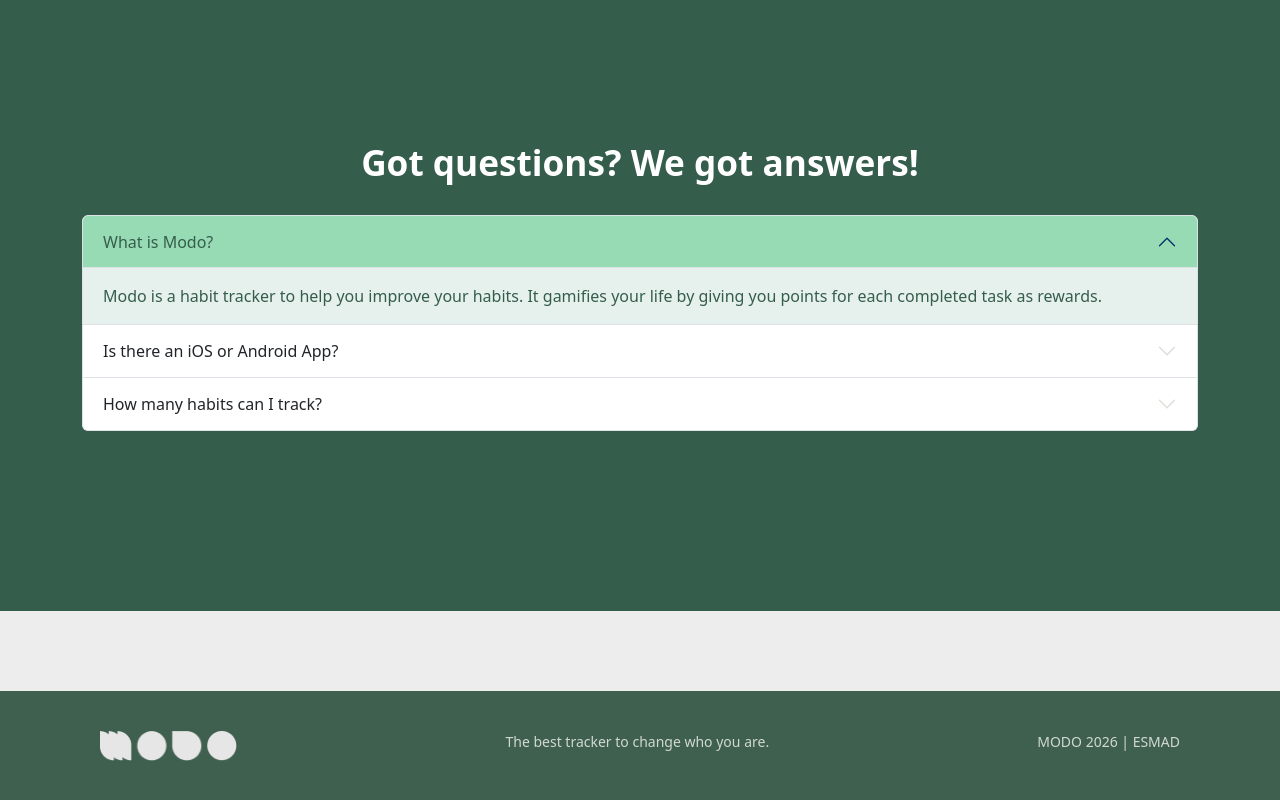
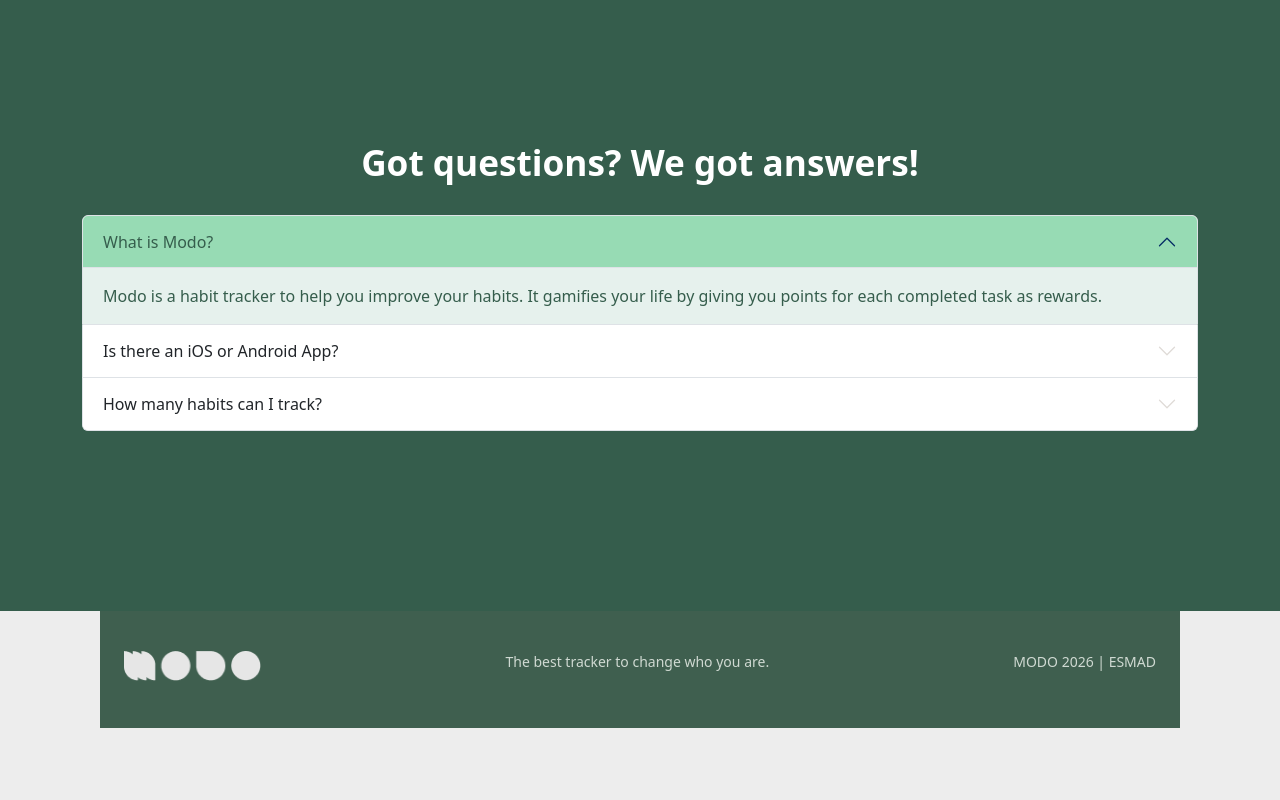
Before and after one commit to Miguyy/pw1-Modo, a Vue app in the folder Modo/: page / in a window 1280 px wide. Shown: the part 3750-4550 px from the top of the page. After the commit the page ends 4478 px from the top, so only its background shows below. Built offline with nearby package versions, Linux system fonts and the light colour scheme; no server answers.

Commit message:
footer corretion

```diff
--- a/Modo/src/views/LandingPageView.vue
+++ b/Modo/src/views/LandingPageView.vue
@@ -369,12 +369,10 @@ onUnmounted(() => {
             </div>
           </div>
         </div>
-        <footer>
-          <div class="footer-grid">
-            <img src="/src/images/modoIcon.png" alt="logo" style="filter: brightness(0) invert(90%); height: 30px; margin: 0px;">
-            <p>The best tracker to change who you are.</p>
-            <p>MODO 2026 | ESMAD</p>
-          </div>
+        <footer class="footer-grid">
+          <img src="/src/images/modoIcon.png" alt="logo" style="filter: brightness(0) invert(90%); height: 30px; margin: 0px;">
+          <p>The best tracker to change who you are.</p>
+          <p>MODO 2026 | ESMAD</p>
         </footer>
       </div>
 
```
